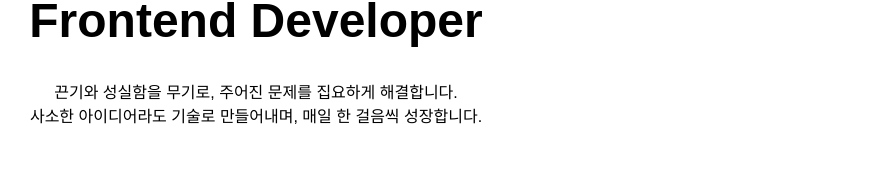
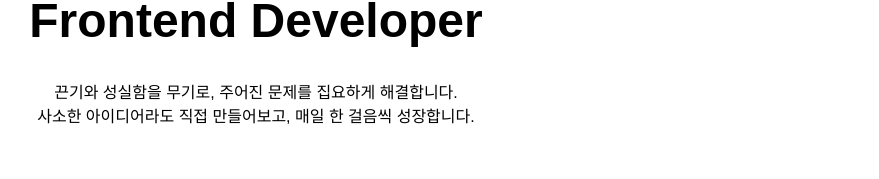
Before and after one commit to sykim0181/portfolio, a Next.js app: page / in a window 1280 px wide. Shown: the part 411-590 px from the top of the page, without its empty margins (384-1263 px from the left). Built offline with nearby package versions, Linux system fonts and the light colour scheme; a web font is replaced by a local one.

Commit message:
chore: intro 문구 변경

```diff
--- a/src/components/home/Intro.tsx
+++ b/src/components/home/Intro.tsx
@@ -14,7 +14,7 @@ const Intro = () => {
           <p className="text-center">
             끈기와 성실함을 무기로, 주어진 문제를 집요하게 해결합니다.
             <br />
-            사소한 아이디어라도 기술로 만들어내며, 매일 한 걸음씩 성장합니다.{" "}
+            사소한 아이디어라도 직접 만들어보고, 매일 한 걸음씩 성장합니다.
           </p>
         </div>
         <div className="mx-auto w-fit rounded-full bg-black text-white p-[0.5rem] flex justify-center items-center">
```
